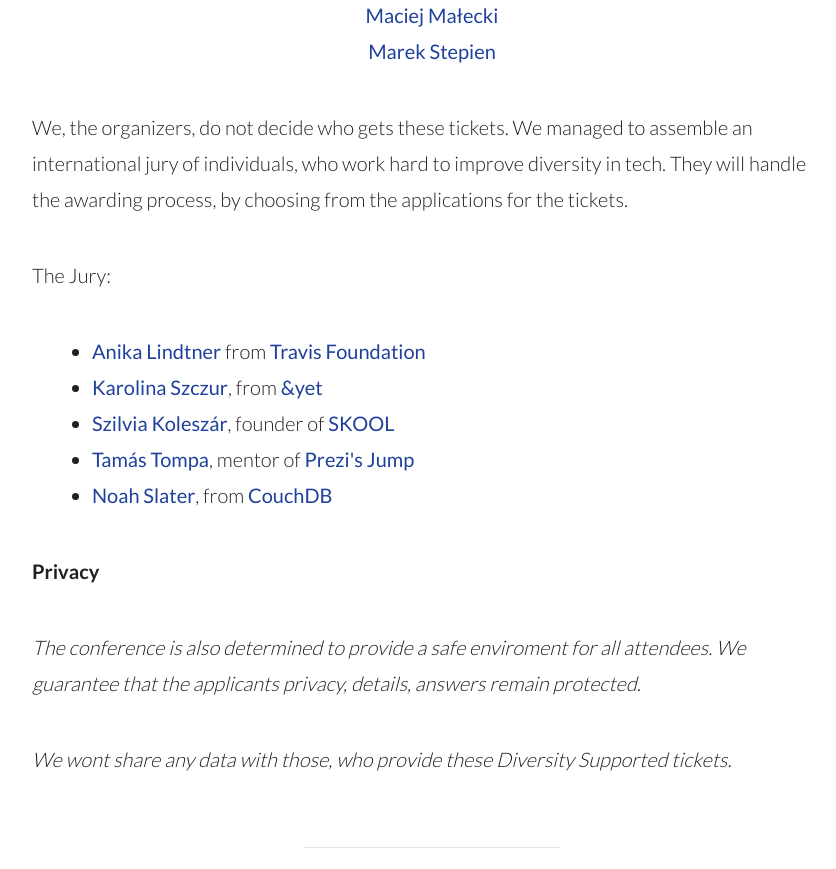
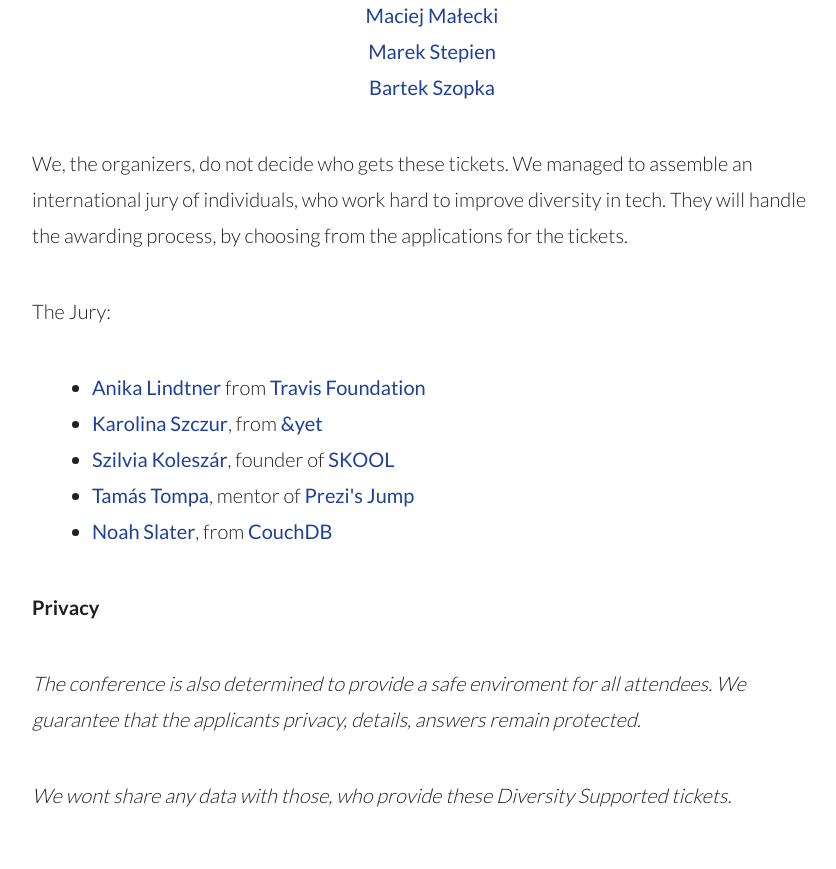
Before and after one commit to JSConfBp/2015.jsconfbp.com, a website: page diversity-sponsorship.html in a window 1280 px wide. Shown: the part 1595-2464 px from the top of the page, without its empty margins (208-1044 px from the left). Drawn offline with nearby package versions, Linux system fonts and the light colour scheme.

Commit message:
added @bartaz as div sponsor

```diff
--- a/diversity-sponsorship.html
+++ b/diversity-sponsorship.html
@@ -165,6 +165,9 @@ that are available in the programme.</p>
     <li>
         <a href="https://twitter.com/marcoos">Marek Stepien</a>
     </li>
+    <li>
+        <a href="https://twitter.com/bartaz">Bartek Szopka</a>
+    </li>
 </ul>
 
 
```
